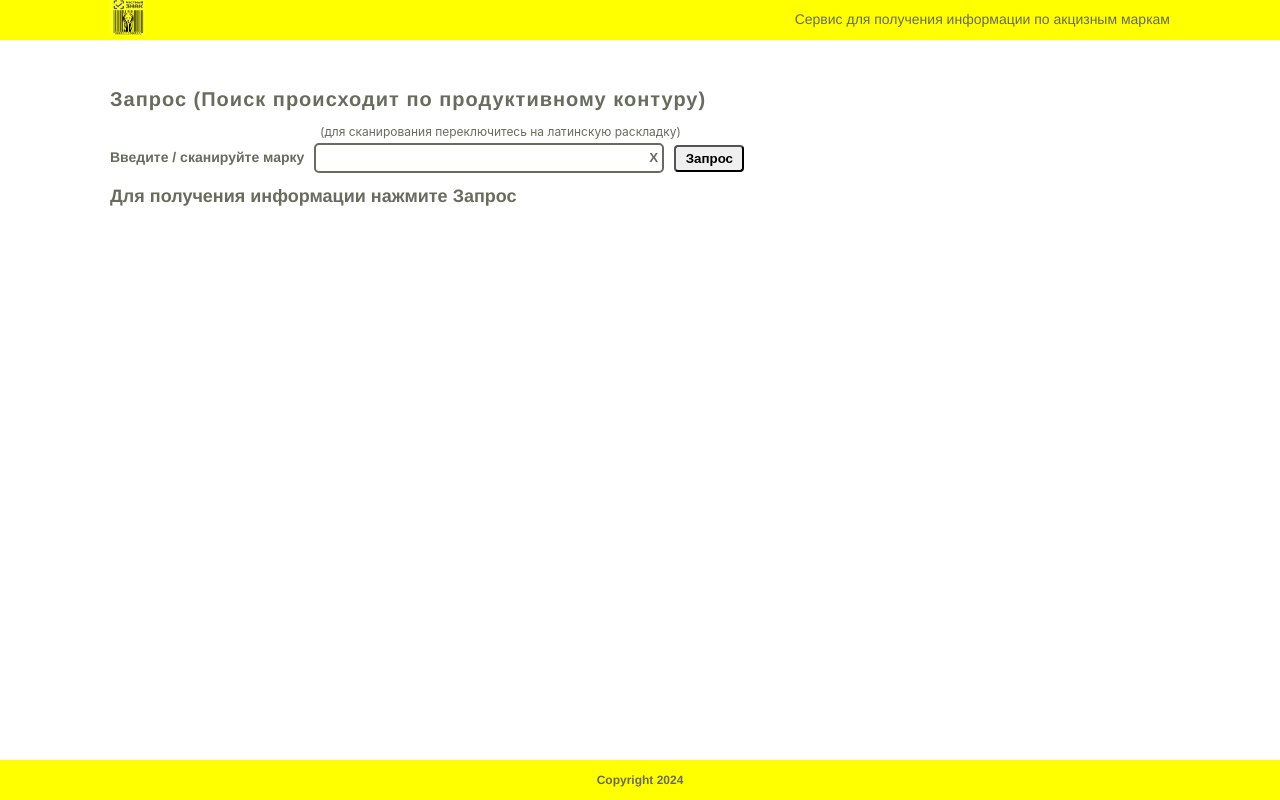
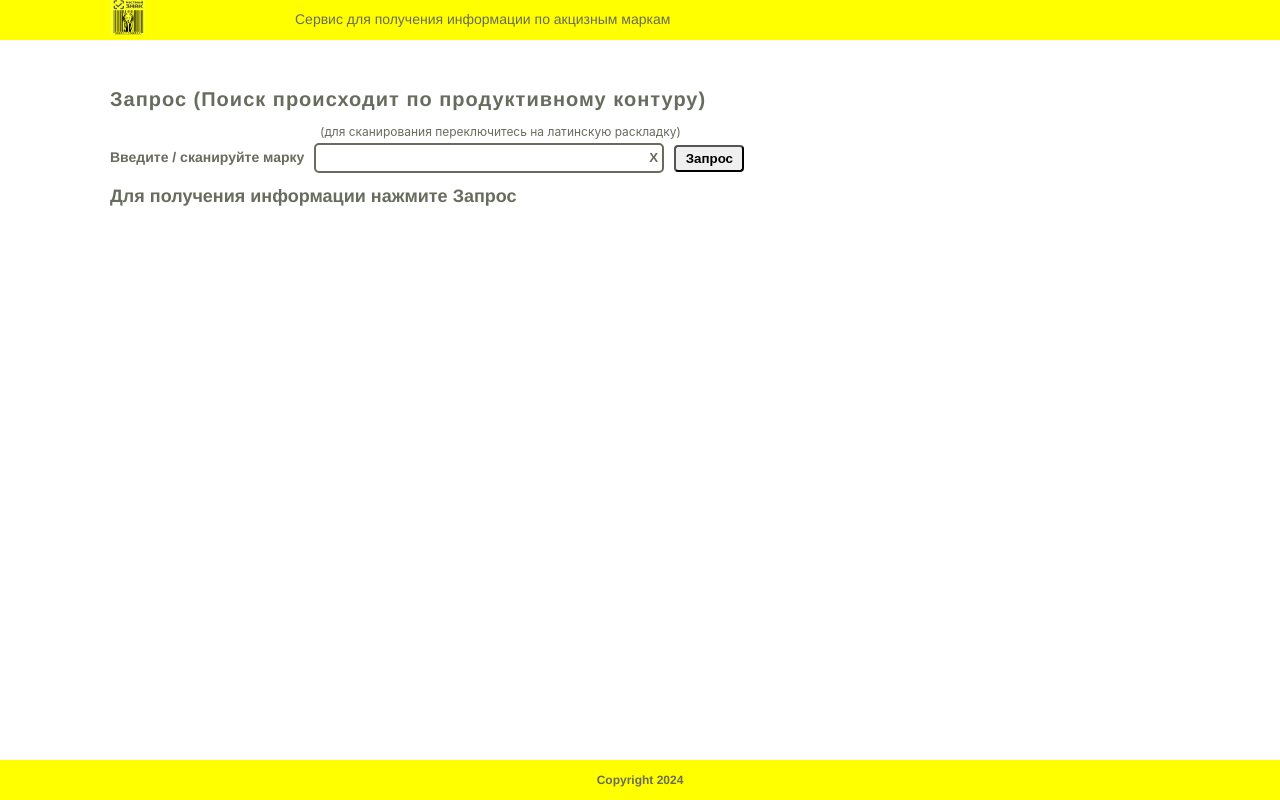
Before and after one commit to serg-myst/check-km, a React (Vite) app: page / in a window 1280 px wide. Built offline with nearby package versions, Linux system fonts and the light colour scheme.

Commit message:
header gap

```diff
--- a/src/components/Header.css
+++ b/src/components/Header.css
@@ -17,7 +17,8 @@
 .header__list {
   display: flex;
   flex-direction: row;
-  justify-content: space-between;
+  justify-content: flex-start;
+  gap: 150px;
   align-items: center;
   font-family: 'Helvetica', sans-serif;
   font-weight: 400;
```
